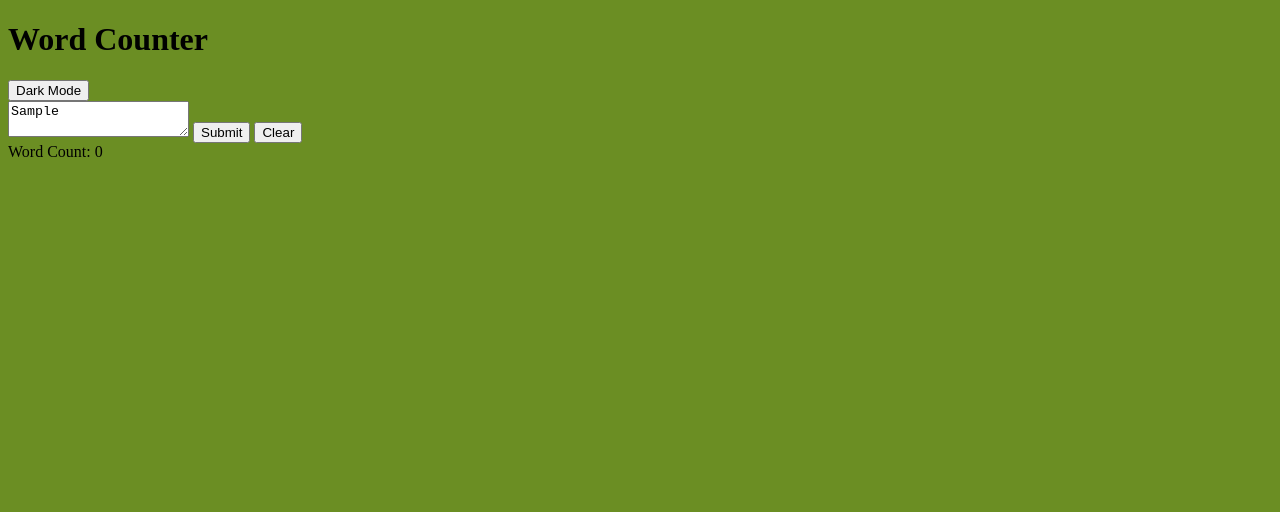
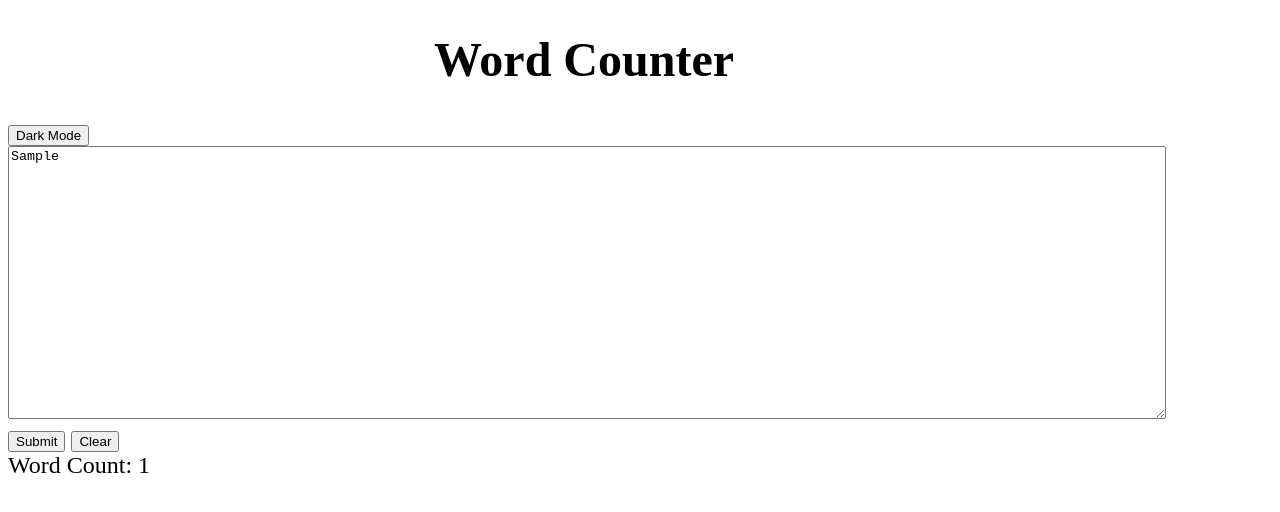
Before and after one commit to ericlfrey/LAB-word-counter, a plain HTML site: page index.html in a window 1280 px wide. Both pictures are taken after typing "Sample" into the empty fields and a click on the button "Submit". Drawn offline with Linux system fonts and the light colour scheme.

Commit message:
Working on the styling

```diff
--- a/index.html
+++ b/index.html
@@ -8,7 +8,9 @@
   <link rel="stylesheet" href="./main.css">
 </head>
 <body>
-  <h1>Word Counter</h1>
+  <div class="heading">
+    <h1>Word Counter</h1>
+  </div>
   <button id="bg-switch">Dark Mode</button>
   <div id="error" class="error"></div>
   <form>
--- a/main.css
+++ b/main.css
@@ -1,3 +1,17 @@
 body {
-  background-color: olivedrab;
+  width: 90%;
+  font-size: 1.5em;
 }
+
+.heading {
+  text-align: center;
+}
+
+textarea {
+  width: 100%;
+  height: 20em;
+}
+
+textarea::placeholder {
+  color: blue;
+}
--- a/main.js
+++ b/main.js
@@ -1,15 +1,15 @@
 console.log("Connected!")
 // YOU WILL MODIFY THIS FUNCTION TO GET THE PROGRAM TO WORK
 const wordCounter = (value) => {
-  // Type into the input and press submit, you will see the value you entered in your console
-  console.log(value);
+
+  console.log(typeof (value));
 
   if (value) {
-    // COMPLETE THE LOGIC
-    wordCount.innerHTML = `Word Count: 0`;
+    const words = value.split(' ').length
+    wordCount.innerHTML = `Word Count: ${words}`;
   } else {
     // if the value is empty, set the error message value to "Please input text"
-    error.innerHTML = ""; // UPDATE THIS
+    error.innerHTML = "Please input text"; // UPDATE THIS
   }
 }
 
```
